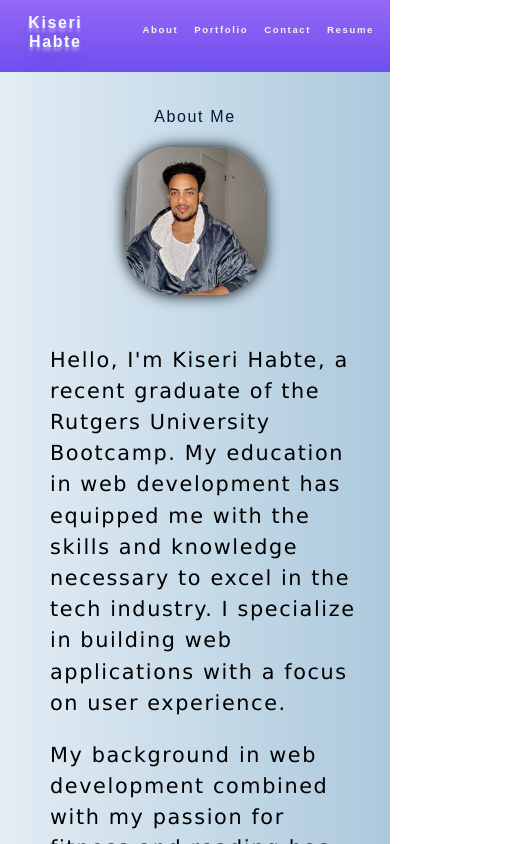
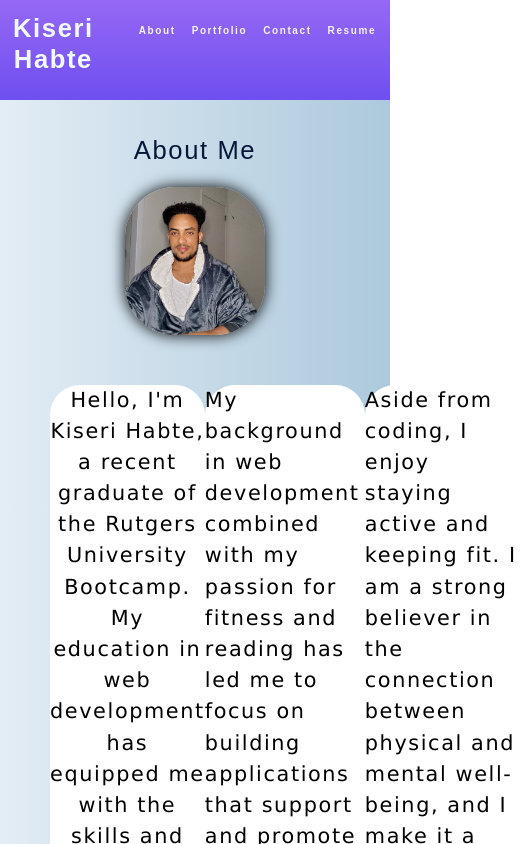
Before and after one commit to Kiserry21/react-portfolio, a React (Create React App) app: page / in a window 390 px wide. Shown: the top 844 px of the page, 520 px wide, since content can reach past the window. Built offline with nearby package versions, Linux system fonts and the light colour scheme.

Commit message:
added styling

```diff
--- a/src/components/About/index.js
+++ b/src/components/About/index.js
@@ -2,6 +2,7 @@ import React from 'react';
 import AboutPic from '../../assets/images/about.JPG';
 import { Button, DatePicker, Space, version } from 'antd';
 import "antd/dist/reset.css";
+import "./About.css";
 
 
 function About() {
@@ -18,13 +19,16 @@ function About() {
 				/>
 			</div>
             <div className="about-me">
+                <div className='first'>
                 <p>
                 Hello, I'm Kiseri Habte, a recent graduate of the Rutgers University Bootcamp.
                 My education in web development has equipped me with the skills and
                 knowledge necessary to excel in the tech industry.
                 I specialize in building web applications with a focus on user experience.
                 </p>
+                </div>
 
+                <div className='second'>
                 <p>
 
                   My background in web development combined with my passion for fitness and reading has led me to focus on
@@ -33,7 +37,9 @@ function About() {
                   including JavaScript, HTML, CSS, React, and more. I am always eager to learn and stay current with new technologies.
 
                   </p>
+                  </div>
 
+                  <div className='third'>
                   <p>
 
                   Aside from coding, I enjoy staying active and keeping fit.
@@ -43,6 +49,7 @@ function About() {
                 my skills to build applications that improve people's lives.
 
                 </p>
+                </div>
 
 
             </div>
--- a/src/components/Portfolio/index.js
+++ b/src/components/Portfolio/index.js
@@ -69,7 +69,7 @@ function Portfolio() {
 
               <h5>
                 NodeJs, Handlebars, CSS, Vanilla Javascript,
-                Sequelize, MySQL, Express, bCrypt, Heroku.
+                Sequelize, MySQL, Express, bCrypt, GitHub, Heroku.
               </h5>
               <a
                 href="https://github.com/cbinder705/TBD-WDIWD-"
@@ -103,7 +103,7 @@ function Portfolio() {
 
               <h5>
                React, Node.js, Express.js, JavaScript, MongoDB,
-                Mongoose, Apollo Server, GraphQL, Heroku
+                Mongoose, Apollo Server, GraphQL, GitHub, Heroku.
               </h5>
               <a
                 href="https://github.com/Arspeke8/project-3-moon-server"
--- a/src/index.css
+++ b/src/index.css
@@ -99,8 +99,8 @@ h5 {
 .card-body p,
 h2 {
   font-size: large;
-  text-shadow: 0 4px 3px rgba(255, 255, 255, 0.4), 0 8px 13px rgba(0, 0, 0, 0.1),
-    0 18px 23px rgba(0, 0, 0, 0.1);
+  /* text-shadow: 0 4px 3px rgba(255, 255, 255, 0.4), 0 8px 13px rgba(0, 0, 0, 0.1),
+    0 18px 23px rgba(0, 0, 0, 0.1); */
 }
 
 a {
@@ -216,6 +216,29 @@ nav li:hover {
   text-align: left;
   color: var(--dark);
   padding: 0 30px 0 50px;
+  border-radius: 80PX;
+  display: flex;
+
+
+}
+
+.first {
+  background-color: white;
+  border-radius: 30px;
+  text-align: center;
+
+
+}
+.second {
+  background-color: white;
+  border-radius: 30px;
+  text-align: left;
+
+}
+.third {
+  background-color: white;
+  border-radius: 30px;
+
 
 }
 
@@ -361,6 +384,7 @@ footer {
   list-style: none;
   font-size: 60px;
   color: #fbfafa;
+
 }
 
 .logo:hover {
@@ -492,8 +516,12 @@ footer {
   .logo,
   .name h2,
   .page-header {
-    font-size: 1rem;
+    font-size: 1.6rem;
   }
+nav, ul, li, span {
+    font-size: 10px;
+      }
+
   .mx-2 {
     font-size: 0.6rem;
   }
```
Also changed, not shown: src/components/About/About.css (added).
